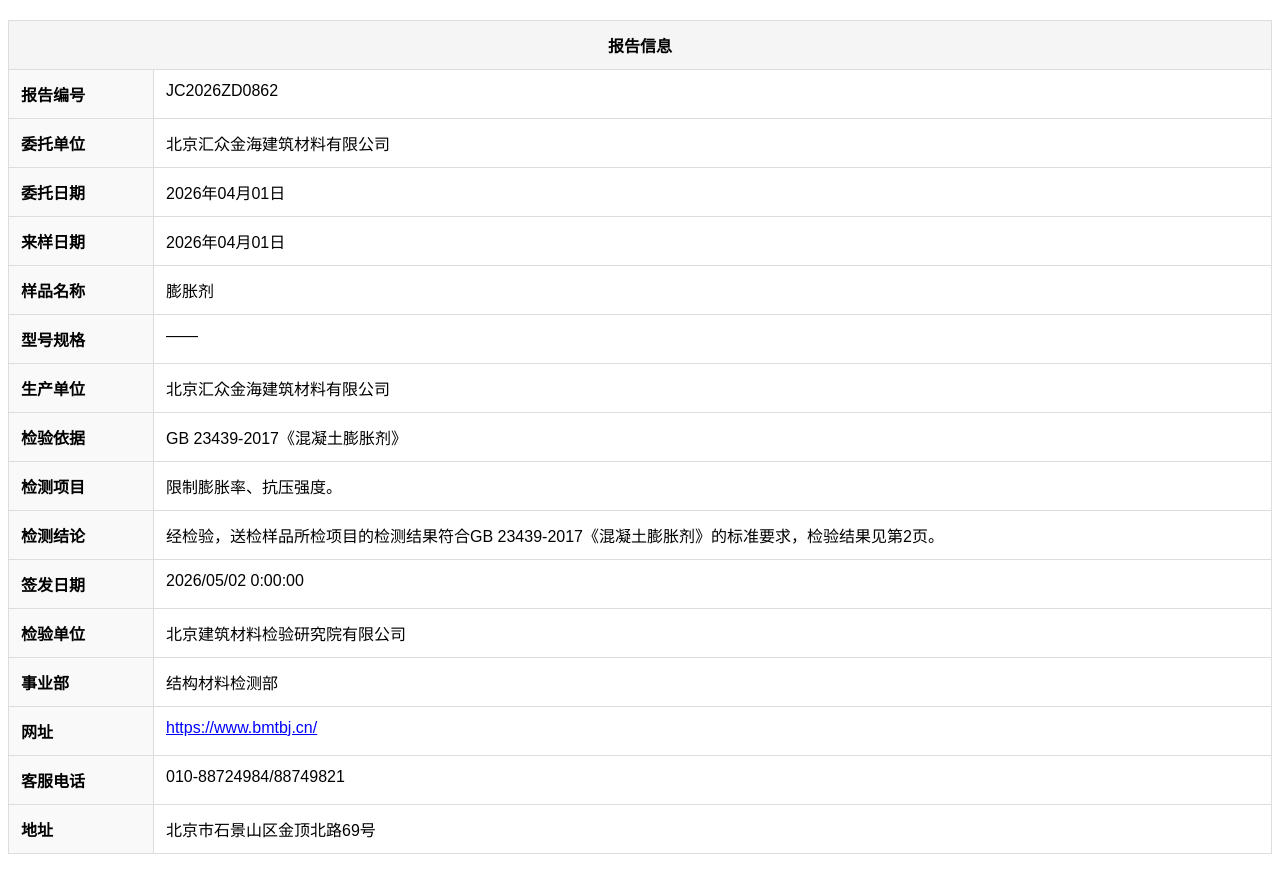
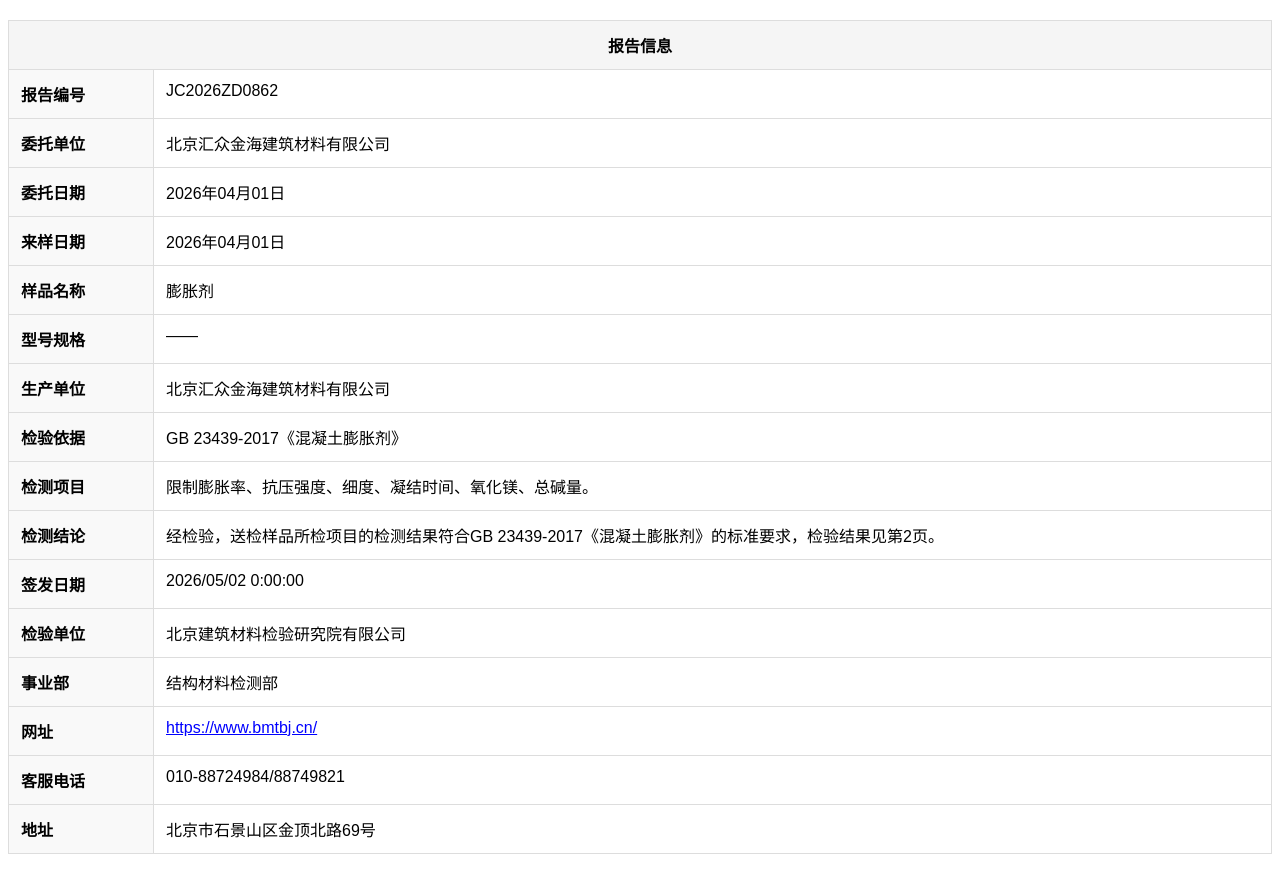
Before and after one commit to gucier/llkeji, a plain HTML site: page report231.html in a window 1280 px wide. Drawn offline with Linux system fonts and the light colour scheme.

Commit message:
Update report231.html

```diff
--- a/report231.html
+++ b/report231.html
@@ -52,7 +52,7 @@
             <tr><td class="field">型号规格</td><td>——</td></tr>
             <tr><td class="field">生产单位</td><td>北京汇众金海建筑材料有限公司</td></tr>
             <tr><td class="field">检验依据</td><td>GB 23439-2017《混凝土膨胀剂》</td></tr>
-            <tr><td class="field">检测项目</td><td>限制膨胀率、抗压强度。</td></tr>
+            <tr><td class="field">检测项目</td><td>限制膨胀率、抗压强度、细度、凝结时间、氧化镁、总碱量。</td></tr>
             <tr><td class="field">检测结论</td><td>经检验，送检样品所检项目的检测结果符合GB 23439-2017《混凝土膨胀剂》的标准要求，检验结果见第2页。</td></tr>
             <tr><td class="field">签发日期</td><td>2026/05/02 0:00:00</td></tr>
             <tr><td class="field">检验单位</td><td>北京建筑材料检验研究院有限公司</td></tr>
```
